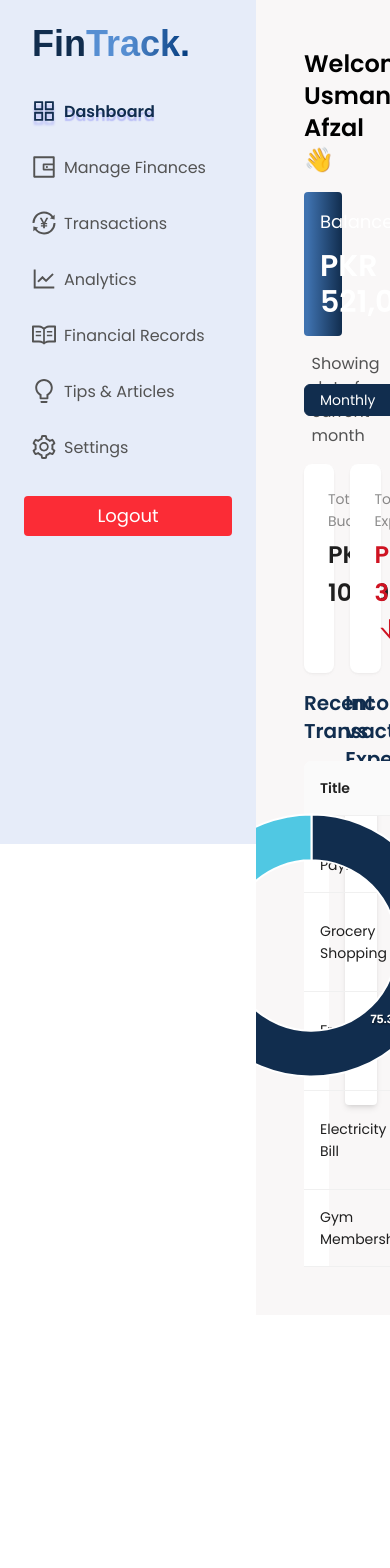
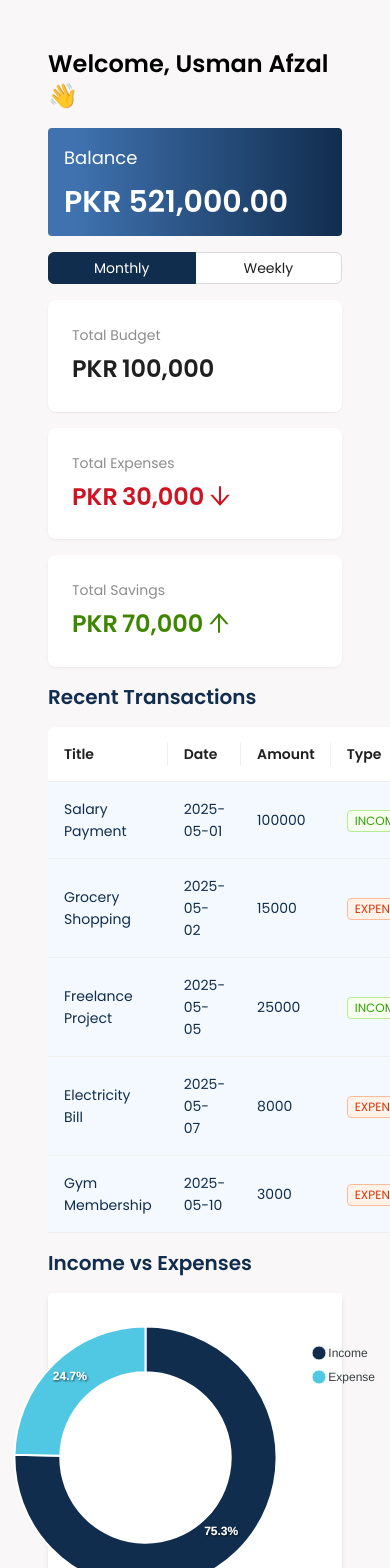
Before and after one commit to usman2335/FinTrack, a React (Vite) app in the folder frontend/: page /dashboard in a window 390 px wide. Shown: the top 1568 px of the page. Before the commit the page ends 1315 px from the top, so only its background shows below. Built offline with nearby package versions, Linux system fonts and the light colour scheme; a web font is replaced by a local one.

Commit message:
mobile responsive dashboard

```diff
--- a/frontend/src/App.tsx
+++ b/frontend/src/App.tsx
@@ -6,6 +6,21 @@ import SignupPage from "./pages/SignupPage";
 import DashboardLayout from "./layouts/DashboardLayout";
 import DashboardHome from "./pages/DashboardHome";
 import { ConfigProvider } from "antd";
+import TransactionsPage from "./pages/TransactionsPage";
+
+const themeConfig = {
+  token: {
+    colorPrimary: "#112d4e",
+    borderRadius: 6,
+    colorBgContainer: "#ffffff",
+    fontFamily: "Poppins",
+  },
+  components: {
+    Table: {
+      headerBg: "#fff",
+    },
+  },
+};
 
 function AnimatedRoutes() {
   const location = useLocation();
@@ -17,20 +32,15 @@ function AnimatedRoutes() {
         <Route path="/signup" element={<SignupPage />} />
         <Route path="/dashboard" element={<DashboardLayout />}>
           <Route index element={<DashboardHome />}></Route>
+          <Route
+            path="/dashboard/transactions"
+            element={<TransactionsPage />}
+          ></Route>
         </Route>
       </Routes>
     </AnimatePresence>
   );
 }
-
-const themeConfig = {
-  token: {
-    colorPrimary: "#112d4e",
-    borderRadius: 6,
-    colorBgContainer: "#ffffff",
-    fontFamily: "Poppins",
-  },
-};
 
 function App() {
   return (
--- a/frontend/src/components/Sidebar/Sidebar.tsx
+++ b/frontend/src/components/Sidebar/Sidebar.tsx
@@ -14,7 +14,12 @@ import Button from "../Button/Button";
 
 const Sidebar = () => {
   const menuItems = [
-    { name: "Dashboard", path: "/dashboard", icon: <AppstoreOutlined /> },
+    {
+      name: "Dashboard",
+      path: "/dashboard",
+      icon: <AppstoreOutlined />,
+      end: true,
+    },
     {
       name: "Manage Finances",
       path: "/dashboard/finances",
@@ -48,19 +53,14 @@ const Sidebar = () => {
   ];
 
   return (
-    <motion.div
-      initial={{ opacity: 0, x: 10 }}
-      animate={{ opacity: 1, x: 0 }}
-      exit={{ opacity: 0, x: -10 }}
-      transition={{ duration: 0.4 }}
-      className="w-64 bg-tertiary-blue text-white h-screen p-6 space-y-4"
-    >
+    <div className="hidden md:block md:w-64 bg-tertiary-blue text-white h-screen p-6 space-y-4">
       <Logo className="text-4xl pl-2" />
       <ul className="space-y-2 mt-6">
         {menuItems.map((item) => (
           <li key={item.path}>
             <NavLink
               to={item.path}
+              end={item.end}
               className={({ isActive }) =>
                 `flex items-center gap-2 p-2 rounded  ${
                   isActive
@@ -100,7 +100,7 @@ const Sidebar = () => {
           </Link>
         </li>
       </ul>
-    </motion.div>
+    </div>
   );
 };
 
--- /dev/null
+++ b/frontend/src/components/TransactionsTable/TransactionsTable.css
@@ -0,0 +1,5 @@
+.custom-row {
+  background-color: #f3f9ff;
+  border-radius: 50px;
+  color: #112d4e;
+}
--- a/frontend/src/components/TransactionsTable/TransactionsTable.tsx
+++ b/frontend/src/components/TransactionsTable/TransactionsTable.tsx
@@ -1,5 +1,6 @@
 import { Table, Tag, type TableProps } from "antd";
 import transactions from "../../data/transactions";
+import "./TransactionsTable.css";
 
 interface DataType {
   id: number;
@@ -54,6 +55,7 @@ const TransactionsTable = ({
         dataSource={dataToShow}
         pagination={pagination === false ? false : undefined}
         style={{ height: "100%", width: "100%" }}
+        rowClassName={() => "custom-row"}
       />
     </div>
   );
--- a/frontend/src/pages/DashboardHome.tsx
+++ b/frontend/src/pages/DashboardHome.tsx
@@ -2,7 +2,7 @@ import { Card, Radio, type StatisticProps, Statistic, Table } from "antd";
 import { useState } from "react";
 import CountUp from "react-countup";
 import { ArrowDownOutlined, ArrowUpOutlined } from "@ant-design/icons";
-
+import { motion } from "framer-motion";
 import transactions from "../data/transactions";
 import TransactionsTable from "../components/TransactionsTable/TransactionsTable";
 import PieChart from "../components/PieChart/PieChart";
@@ -45,7 +45,13 @@ const DashboardHome = () => {
   let savings = calculateSavings();
 
   return (
-    <div className="p-6 flex flex-col gap-4">
+    <motion.div
+      initial={{ opacity: 0, x: 10 }}
+      animate={{ opacity: 1, x: 0 }}
+      exit={{ opacity: 0, x: -10 }}
+      transition={{ duration: 0.3 }}
+      className="p-6 flex flex-col gap-4"
+    >
       <h1 className="text-2xl font-bold">{`Welcome, ${user.name} ${"👋"}`}</h1>
       <div className="w-full rounded bg-[image:var(--background-gradient)] text-white flex flex-col gap-3 justify-center items-start p-4">
         <span className="text-lg">Balance</span>
@@ -54,7 +60,7 @@ const DashboardHome = () => {
           {user.balance}
         </span>
       </div>
-      <div className="flex items-center justify-between">
+      <div className="flex items-center justify-center md:justify-between">
         <Radio.Group
           onChange={onPeriodChange}
           value={timePeriod}
@@ -63,12 +69,17 @@ const DashboardHome = () => {
           defaultValue="Yearly"
           optionType="button"
           buttonStyle="solid"
-          style={{ width: "20%" }}
+          //   style={{ width: "100%" }}
+          className="w-full md:w-1/5"
         />
-        <span className="text-text-grey">Showing data for current month</span>
+        <span className=" hidden md:block text-text-grey">
+          {timePeriod === "Monthly"
+            ? "Showing data for current month"
+            : "Showing data for current week"}
+        </span>
       </div>
-      <div className="flex w-full gap-4 ">
-        <Card variant="borderless" style={{ width: "80%" }}>
+      <div className="flex flex-col items-center md:flex-row w-full gap-4 ">
+        <Card variant="borderless" className="w-full md:w-4/5">
           <Statistic
             prefix={user.currency}
             title="Total Budget"
@@ -80,7 +91,7 @@ const DashboardHome = () => {
             }}
           />
         </Card>
-        <Card variant="borderless" style={{ width: "80%" }}>
+        <Card variant="borderless" className="w-full md:w-4/5">
           <Statistic
             prefix={user.currency}
             title="Total Expenses"
@@ -94,7 +105,7 @@ const DashboardHome = () => {
             suffix={<ArrowDownOutlined />}
           />
         </Card>
-        <Card variant="borderless" style={{ width: "80%" }}>
+        <Card variant="borderless" className="w-full md:w-4/5">
           <Statistic
             prefix={user.currency}
             valueStyle={{
@@ -109,23 +120,23 @@ const DashboardHome = () => {
           />
         </Card>
       </div>
-      <div className="flex gap-4 justify-between">
-        <div className="w-4/6 h-full flex flex-col gap-4">
+      <div className="flex flex-col md:flex-row gap-4 justify-between">
+        <div className="w-full md:w-4/6 h-full flex flex-col gap-4">
           <h1 className="text-xl font-bold text-primary-blue">
             Recent Transactions
           </h1>
           <TransactionsTable rowLimit={5} pagination={false} />
         </div>
-        <div className="w-2/6 h-full flex flex-col gap-4">
+        <div className="w-full md:w-2/6 h-full flex flex-col gap-4">
           <h1 className="text-xl font-bold text-primary-blue">
             Income vs Expenses
           </h1>
-          <div className="flex items-center justify-center w-full bg-white rounded p-4 shadow-md">
+          <div className="flex items-center justify-center w-full bg-white rounded p-6 shadow-md">
             <PieChart />
           </div>
         </div>
       </div>
-    </div>
+    </motion.div>
   );
 };
 
--- /dev/null
+++ b/frontend/src/pages/TransactionsPage.tsx
@@ -0,0 +1,5 @@
+const TransactionsPage = () => {
+  return <div>TransactionsPage</div>;
+};
+
+export default TransactionsPage;
```
